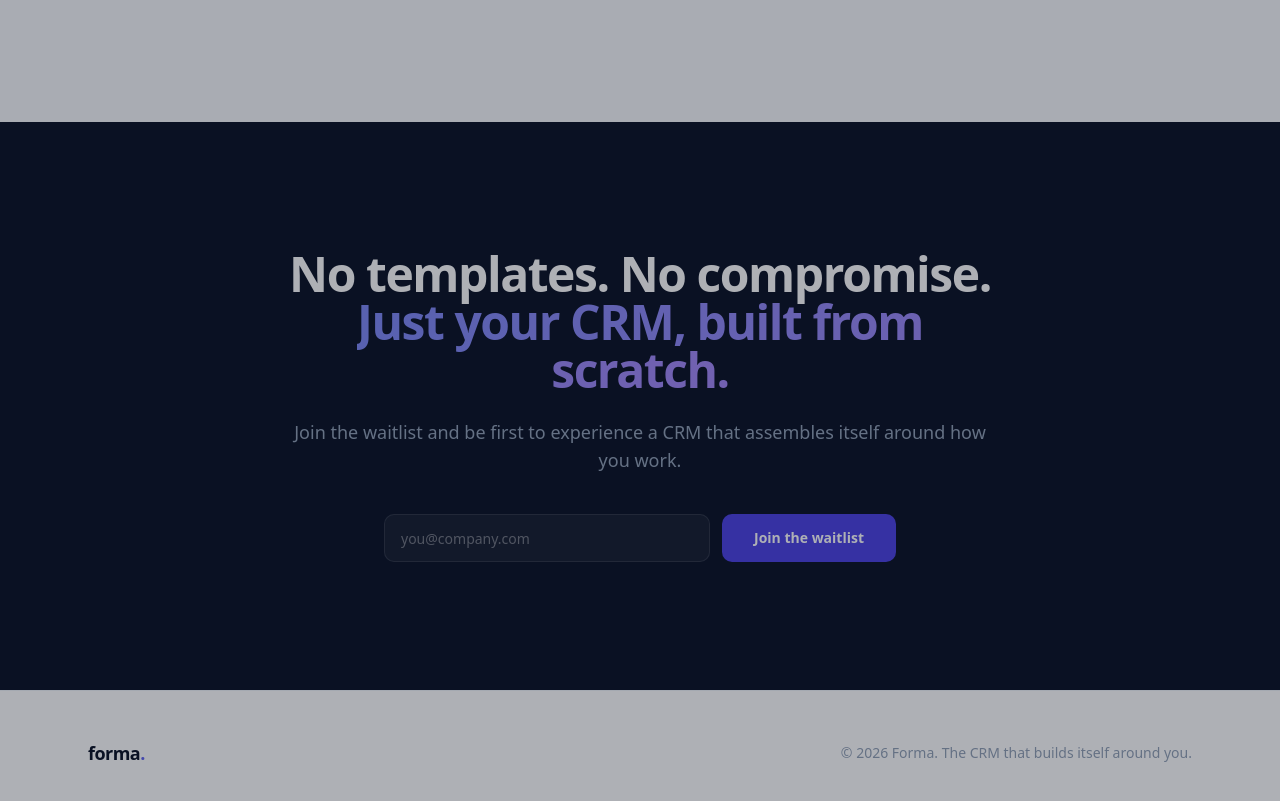
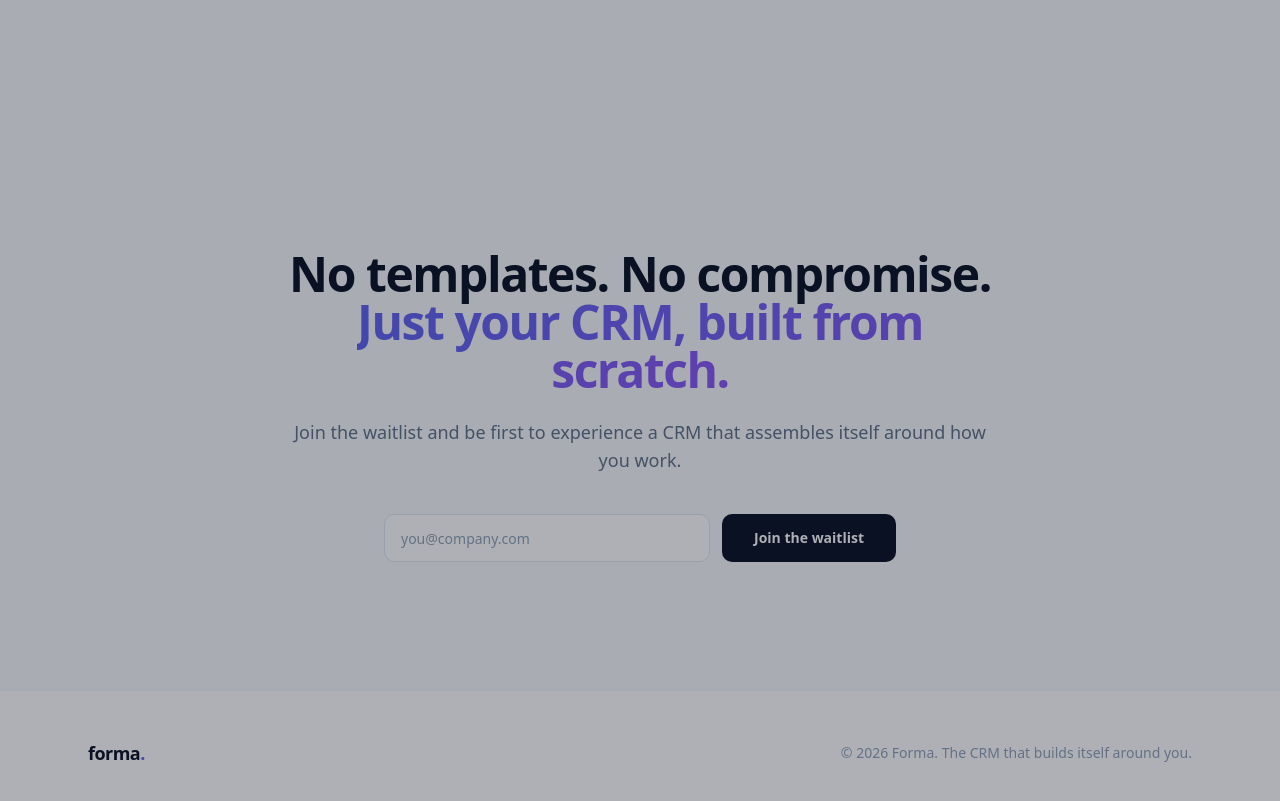
Before and after one commit to svengustafson1/forma-marketing, a Next.js app: page / in a window 1280 px wide. Shown: the part 2800-3601 px from the top of the page. Built offline with nearby package versions, Linux system fonts and the light colour scheme.

Commit message:
fix: remove dark CTA section, all white site now

```diff
--- a/src/app/page.tsx
+++ b/src/app/page.tsx
@@ -234,20 +234,20 @@ function Comparison() {
 
 function FinalCTA() {
   return (
-    <section className="bg-slate-900 py-32">
+    <section className="bg-slate-50 py-32">
       <div className="relative z-10 mx-auto max-w-3xl px-6 text-center">
-        <h2 className="text-3xl font-bold tracking-tight text-white sm:text-4xl lg:text-5xl" style={{ letterSpacing: "-0.03em" }}>
+        <h2 className="text-3xl font-bold tracking-tight text-slate-900 sm:text-4xl lg:text-5xl" style={{ letterSpacing: "-0.03em" }}>
           No templates. No compromise.
           <br />
-          <span className="bg-gradient-to-r from-indigo-400 to-violet-400 bg-clip-text text-transparent">
+          <span className="bg-gradient-to-r from-indigo-500 to-violet-500 bg-clip-text text-transparent">
             Just your CRM, built from scratch.
           </span>
         </h2>
-        <p className="mt-6 text-lg text-slate-400">
+        <p className="mt-6 text-lg text-slate-500">
           Join the waitlist and be first to experience a CRM that assembles
           itself around how you work.
         </p>
-        <WaitlistForm className="mx-auto mt-10 max-w-lg" />
+        <WaitlistForm className="mx-auto mt-10 max-w-lg" light />
       </div>
     </section>
   );
```
